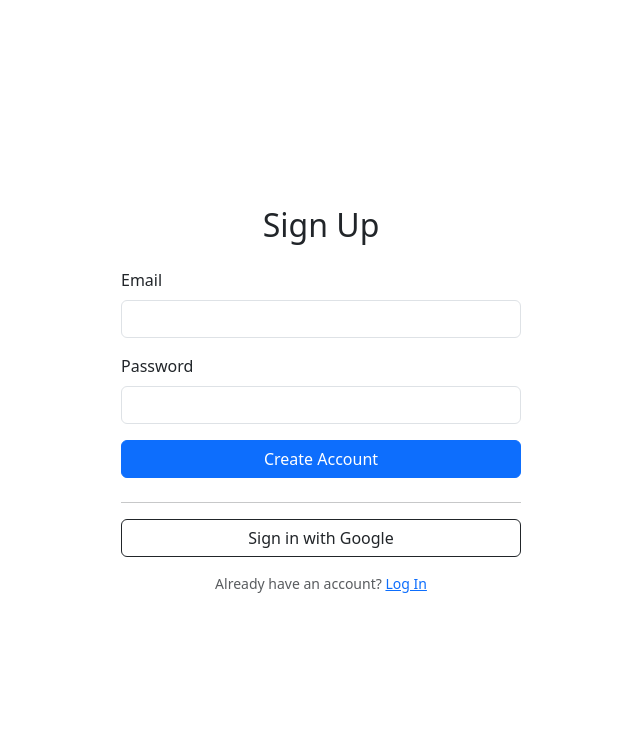
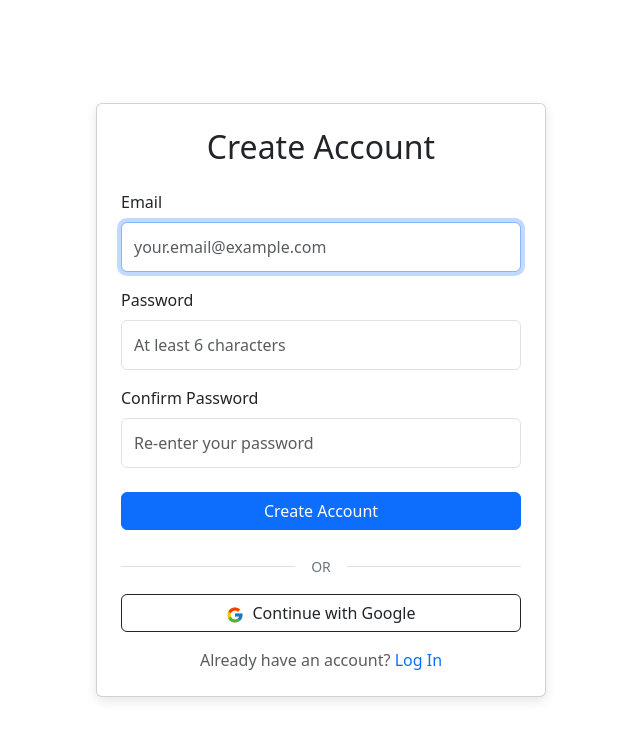
Before and after one commit to 8bitberwyn/similarity-calc, a React (Create React App) app: page /signup in a window 1280 px wide. Shown: the top 740 px of the page, without its empty margins (319-959 px from the left). Built offline with nearby package versions, Linux system fonts and the light colour scheme; no server answers.

Commit message:
slightly styled login/signup, added email verification notification when signign up

```diff
--- a/src/pages/Login.js
+++ b/src/pages/Login.js
@@ -1,7 +1,8 @@
 import { useState } from 'react'
 import { useNavigate, Link } from 'react-router-dom'
-import { Container, Form, Button, Alert } from 'react-bootstrap'
+import { Container, Form, Button, Alert, Card } from 'react-bootstrap'
 import { useAuth } from '../contexts/AuthContext'
+import '../styles/Auth.css'
 
 export default function Login() {
   const [email, setEmail] = useState('')
@@ -21,7 +22,14 @@ export default function Login() {
     const { error } = await signIn(email, password)
 
     if (error) {
+      // Check for specific error messages
+      if (error.message.includes('Email not confirmed')) {
+        setError('Please verify your email before logging in. Check your inbox for the verification link.')
+      } else if (error.message.includes('Invalid login credentials')) {
+        setError('Invalid email or password')
+      } else {
         setError(error.message)
+      }
       setLoading(false)
     } else {
       navigate('/')
@@ -38,8 +46,9 @@ export default function Login() {
 
   return (
     <Container className="d-flex align-items-center justify-content-center" style={{ minHeight: '100vh' }}>
-      <div style={{ maxWidth: '400px', width: '100%' }}>
-        <h2 className="text-center mb-4">Log In</h2>
+      <Card className="auth-card">
+        <Card.Body className="p-4">
+          <h2 className="text-center mb-4">Welcome Back</h2>
 
           {error && <Alert variant="danger">{error}</Alert>}
 
@@ -50,35 +59,72 @@ export default function Login() {
                 type="email"
                 value={email}
                 onChange={(e) => setEmail(e.target.value)}
+                placeholder="your.email@example.com"
                 required
+                autoFocus
               />
             </Form.Group>
 
-          <Form.Group className="mb-3">
+            <Form.Group className="mb-4">
               <Form.Label>Password</Form.Label>
               <Form.Control
                 type="password"
                 value={password}
                 onChange={(e) => setPassword(e.target.value)}
+                placeholder="Enter your password"
                 required
               />
             </Form.Group>
 
-          <Button variant="primary" type="submit" className="w-100 mb-2" disabled={loading}>
-            Log In
+            <Button
+              variant="primary"
+              type="submit"
+              className="w-100 mb-2"
+              disabled={loading}
+            >
+              {loading ? (
+                <>
+                  <span className="spinner-border spinner-border-sm me-2" role="status" aria-hidden="true"></span>
+                  Logging In...
+                </>
+              ) : (
+                'Log In'
+              )}
             </Button>
           </Form>
 
-        <hr />
+          <div className="divider my-3">
+            <span>OR</span>
+          </div>
 
-        <Button variant="outline-dark" onClick={handleGoogleSignIn} className="w-100 mb-3">
-          Sign in with Google
+          <Button
+            variant="outline-dark"
+            onClick={handleGoogleSignIn}
+            className="w-100 mb-3 google-btn"
+          >
+            <svg
+              xmlns="http://www.w3.org/2000/svg"
+              width="18"
+              height="18"
+              viewBox="0 0 48 48"
+              className="me-2"
+            >
+              <path fill="#FFC107" d="M43.611,20.083H42V20H24v8h11.303c-1.649,4.657-6.08,8-11.303,8c-6.627,0-12-5.373-12-12c0-6.627,5.373-12,12-12c3.059,0,5.842,1.154,7.961,3.039l5.657-5.657C34.046,6.053,29.268,4,24,4C12.955,4,4,12.955,4,24c0,11.045,8.955,20,20,20c11.045,0,20-8.955,20-20C44,22.659,43.862,21.35,43.611,20.083z"/>
+              <path fill="#FF3D00" d="M6.306,14.691l6.571,4.819C14.655,15.108,18.961,12,24,12c3.059,0,5.842,1.154,7.961,3.039l5.657-5.657C34.046,6.053,29.268,4,24,4C16.318,4,9.656,8.337,6.306,14.691z"/>
+              <path fill="#4CAF50" d="M24,44c5.166,0,9.86-1.977,13.409-5.192l-6.19-5.238C29.211,35.091,26.715,36,24,36c-5.202,0-9.619-3.317-11.283-7.946l-6.522,5.025C9.505,39.556,16.227,44,24,44z"/>
+              <path fill="#1976D2" d="M43.611,20.083H42V20H24v8h11.303c-0.792,2.237-2.231,4.166-4.087,5.571c0.001-0.001,0.002-0.001,0.003-0.002l6.19,5.238C36.971,39.205,44,34,44,24C44,22.659,43.862,21.35,43.611,20.083z"/>
+            </svg>
+            Continue with Google
           </Button>
 
-        <div className="text-center text-muted small">
-          Need an account? <Link to="/signup">Sign Up</Link>
+          <div className="text-center text-muted">
+            Don't have an account?{' '}
+            <Link to="/signup" className="text-decoration-none">
+              Sign Up
+            </Link>
           </div>
-      </div>
+        </Card.Body>
+      </Card>
     </Container>
   )
 }
--- a/src/pages/Signup.js
+++ b/src/pages/Signup.js
@@ -1,45 +1,139 @@
 import { useState } from 'react'
 import { useNavigate, Link } from 'react-router-dom'
-import { Container, Form, Button, Alert } from 'react-bootstrap'
+import { Container, Form, Button, Alert, Card } from 'react-bootstrap'
 import { useAuth } from '../contexts/AuthContext'
+import '../styles/Auth.css'
 
 export default function Signup() {
   const [email, setEmail] = useState('')
   const [password, setPassword] = useState('')
+  const [confirmPassword, setConfirmPassword] = useState('')
   const [error, setError] = useState('')
   const [loading, setLoading] = useState(false)
+  const [needsVerification, setNeedsVerification] = useState(false)
+  const [userEmail, setUserEmail] = useState('')
 
-  const { signUp, signUpWithGoogle } = useAuth()
+  const { signUp, signInWithGoogle } = useAuth()
   const navigate = useNavigate()
 
   // Handle email/password Signup
   const handleSubmit = async (e) => {
     e.preventDefault()
     setError('')
+
+    // Validation
+    if (password.length < 6) {
+      setError('Password must be at least 6 characters')
+      return
+    }
+
+    if (password !== confirmPassword) {
+      setError('Passwords do not match')
+      return
+    }
+
     setLoading(true)
 
-    const { error } = await signUp(email, password)
+    const { data, error } = await signUp(email, password)
 
     if (error) {
       setError(error.message)
       setLoading(false)
     } else {
-      navigate('/')
+      // Check if email confirmation is required
+      if (data?.user?.identities?.length === 0) {
+        // Email already exists
+        setError('An account with this email already exists')
+        setLoading(false)
+      } else {
+        // Success - show verification message
+        setUserEmail(email)
+        setNeedsVerification(true)
+        setLoading(false)
+      }
     }
   }
 
   // Handle Google OAuth Signup
-  const handleGooglesignUp = async () => {
+  const handleGoogleSignUp = async () => {
     setError('')
-    const { error } = await signUpWithGoogle()
+    const { error } = await signInWithGoogle()
     if (error) setError(error.message)
     // Google redirects automatically
   }
 
+  // Show verification message after successful signup
+  if (needsVerification) {
     return (
       <Container className="d-flex align-items-center justify-content-center" style={{ minHeight: '100vh' }}>
-      <div style={{ maxWidth: '400px', width: '100%' }}>
-        <h2 className="text-center mb-4">Sign Up</h2>
+        <Card className="auth-card">
+          <Card.Body className="text-center p-5">
+            <div className="verification-icon mb-4">
+              <svg
+                xmlns="http://www.w3.org/2000/svg"
+                width="80"
+                height="80"
+                fill="#28a745"
+                viewBox="0 0 16 16"
+              >
+                <path d="M16 8A8 8 0 1 1 0 8a8 8 0 0 1 16 0zm-3.97-3.03a.75.75 0 0 0-1.08.022L7.477 9.417 5.384 7.323a.75.75 0 0 0-1.06 1.06L6.97 11.03a.75.75 0 0 0 1.079-.02l3.992-4.99a.75.75 0 0 0-.01-1.05z"/>
+              </svg>
+            </div>
+
+            <h3 className="mb-3">Check Your Email!</h3>
+
+            <p className="text-muted mb-4">
+              We've sent a verification link to:<br/>
+              <strong>{userEmail}</strong>
+            </p>
+
+            <Alert variant="info" className="text-start">
+              <strong>Next Steps:</strong>
+              <ol className="mb-0 mt-2 ps-3">
+                <li>Check your inbox (and spam folder)</li>
+                <li>Click the verification link in the email</li>
+                <li>Return here to log in</li>
+              </ol>
+            </Alert>
+
+            <div className="mt-4">
+              <p className="text-muted small mb-2">Already verified your email?</p>
+              <Link to="/login">
+                <Button variant="primary" className="w-100">
+                  Go to Login
+                </Button>
+              </Link>
+            </div>
+
+            <hr className="my-4" />
+
+            <div className="text-center">
+              <p className="text-muted small mb-2">Didn't receive the email?</p>
+              <Button
+                variant="link"
+                size="sm"
+                onClick={() => {
+                  setNeedsVerification(false)
+                  setEmail('')
+                  setPassword('')
+                  setConfirmPassword('')
+                }}
+              >
+                Try signing up again
+              </Button>
+            </div>
+          </Card.Body>
+        </Card>
+      </Container>
+    )
+  }
+
+  // Regular signup form
+  return (
+    <Container className="d-flex align-items-center justify-content-center" style={{ minHeight: '100vh' }}>
+      <Card className="auth-card">
+        <Card.Body className="p-4">
+          <h2 className="text-center mb-4">Create Account</h2>
 
           {error && <Alert variant="danger">{error}</Alert>}
 
@@ -50,7 +144,9 @@ export default function Signup() {
                 type="email"
                 value={email}
                 onChange={(e) => setEmail(e.target.value)}
+                placeholder="your.email@example.com"
                 required
+                autoFocus
               />
             </Form.Group>
 
@@ -60,25 +156,72 @@ export default function Signup() {
                 type="password"
                 value={password}
                 onChange={(e) => setPassword(e.target.value)}
+                placeholder="At least 6 characters"
+                required
+                minLength={6}
+              />
+            </Form.Group>
+
+            <Form.Group className="mb-4">
+              <Form.Label>Confirm Password</Form.Label>
+              <Form.Control
+                type="password"
+                value={confirmPassword}
+                onChange={(e) => setConfirmPassword(e.target.value)}
+                placeholder="Re-enter your password"
                 required
               />
             </Form.Group>
 
-          <Button variant="primary" type="submit" className="w-100 mb-2" disabled={loading}>
-            Create Account
+            <Button
+              variant="primary"
+              type="submit"
+              className="w-100 mb-2"
+              disabled={loading}
+            >
+              {loading ? (
+                <>
+                  <span className="spinner-border spinner-border-sm me-2" role="status" aria-hidden="true"></span>
+                  Creating Account...
+                </>
+              ) : (
+                'Create Account'
+              )}
             </Button>
           </Form>
 
-        <hr />
+          <div className="divider my-3">
+            <span>OR</span>
+          </div>
 
-        <Button variant="outline-dark" onClick={handleGooglesignUp} className="w-100 mb-3">
-          Sign in with Google
+          <Button
+            variant="outline-dark"
+            onClick={handleGoogleSignUp}
+            className="w-100 mb-3 google-btn"
+          >
+            <svg
+              xmlns="http://www.w3.org/2000/svg"
+              width="18"
+              height="18"
+              viewBox="0 0 48 48"
+              className="me-2"
+            >
+              <path fill="#FFC107" d="M43.611,20.083H42V20H24v8h11.303c-1.649,4.657-6.08,8-11.303,8c-6.627,0-12-5.373-12-12c0-6.627,5.373-12,12-12c3.059,0,5.842,1.154,7.961,3.039l5.657-5.657C34.046,6.053,29.268,4,24,4C12.955,4,4,12.955,4,24c0,11.045,8.955,20,20,20c11.045,0,20-8.955,20-20C44,22.659,43.862,21.35,43.611,20.083z"/>
+              <path fill="#FF3D00" d="M6.306,14.691l6.571,4.819C14.655,15.108,18.961,12,24,12c3.059,0,5.842,1.154,7.961,3.039l5.657-5.657C34.046,6.053,29.268,4,24,4C16.318,4,9.656,8.337,6.306,14.691z"/>
+              <path fill="#4CAF50" d="M24,44c5.166,0,9.86-1.977,13.409-5.192l-6.19-5.238C29.211,35.091,26.715,36,24,36c-5.202,0-9.619-3.317-11.283-7.946l-6.522,5.025C9.505,39.556,16.227,44,24,44z"/>
+              <path fill="#1976D2" d="M43.611,20.083H42V20H24v8h11.303c-0.792,2.237-2.231,4.166-4.087,5.571c0.001-0.001,0.002-0.001,0.003-0.002l6.19,5.238C36.971,39.205,44,34,44,24C44,22.659,43.862,21.35,43.611,20.083z"/>
+            </svg>
+            Continue with Google
           </Button>
 
-        <div className="text-center text-muted small">
-          Already have an account? <Link to="/login">Log In</Link>
+          <div className="text-center text-muted">
+            Already have an account?{' '}
+            <Link to="/login" className="text-decoration-none">
+              Log In
+            </Link>
           </div>
-      </div>
+        </Card.Body>
+      </Card>
     </Container>
   )
 }
--- /dev/null
+++ b/src/styles/Auth.css
@@ -0,0 +1,87 @@
+/* Auth Pages Styling */
+.auth-card {
+  max-width: 450px;
+  width: 100%;
+  box-shadow: 0 4px 12px rgba(0, 0, 0, 0.1);
+  border: none;
+  border-radius: 12px;
+}
+
+.auth-card .card-body {
+  padding: 2rem;
+}
+
+/* Divider */
+.divider {
+  position: relative;
+  text-align: center;
+  margin: 1.5rem 0;
+}
+
+.divider::before {
+  content: '';
+  position: absolute;
+  top: 50%;
+  left: 0;
+  right: 0;
+  height: 1px;
+  background-color: #dee2e6;
+}
+
+.divider span {
+  position: relative;
+  background-color: white;
+  padding: 0 1rem;
+  color: #6c757d;
+  font-size: 0.875rem;
+}
+
+/* Google Button */
+.google-btn {
+  display: flex;
+  align-items: center;
+  justify-content: center;
+  font-weight: 500;
+  transition: all 0.2s;
+}
+
+.google-btn:hover {
+  transform: translateY(-1px);
+  box-shadow: 0 4px 8px rgba(0, 0, 0, 0.1);
+}
+
+/* Verification Icon Animation */
+.verification-icon {
+  animation: scaleIn 0.5s ease-out;
+}
+
+@keyframes scaleIn {
+  0% {
+    transform: scale(0);
+    opacity: 0;
+  }
+  50% {
+    transform: scale(1.1);
+  }
+  100% {
+    transform: scale(1);
+    opacity: 1;
+  }
+}
+
+/* Form inputs */
+.auth-card input[type="email"],
+.auth-card input[type="password"] {
+  padding: 0.75rem;
+  font-size: 1rem;
+}
+
+/* Links */
+.auth-card a {
+  color: #0d6efd;
+  font-weight: 500;
+}
+
+.auth-card a:hover {
+  color: #0a58ca;
+}
```
Also changed, not shown: 1 other file (tests, documents, lock files or other folders). Lines whose indentation alone changed are shown as unchanged.
